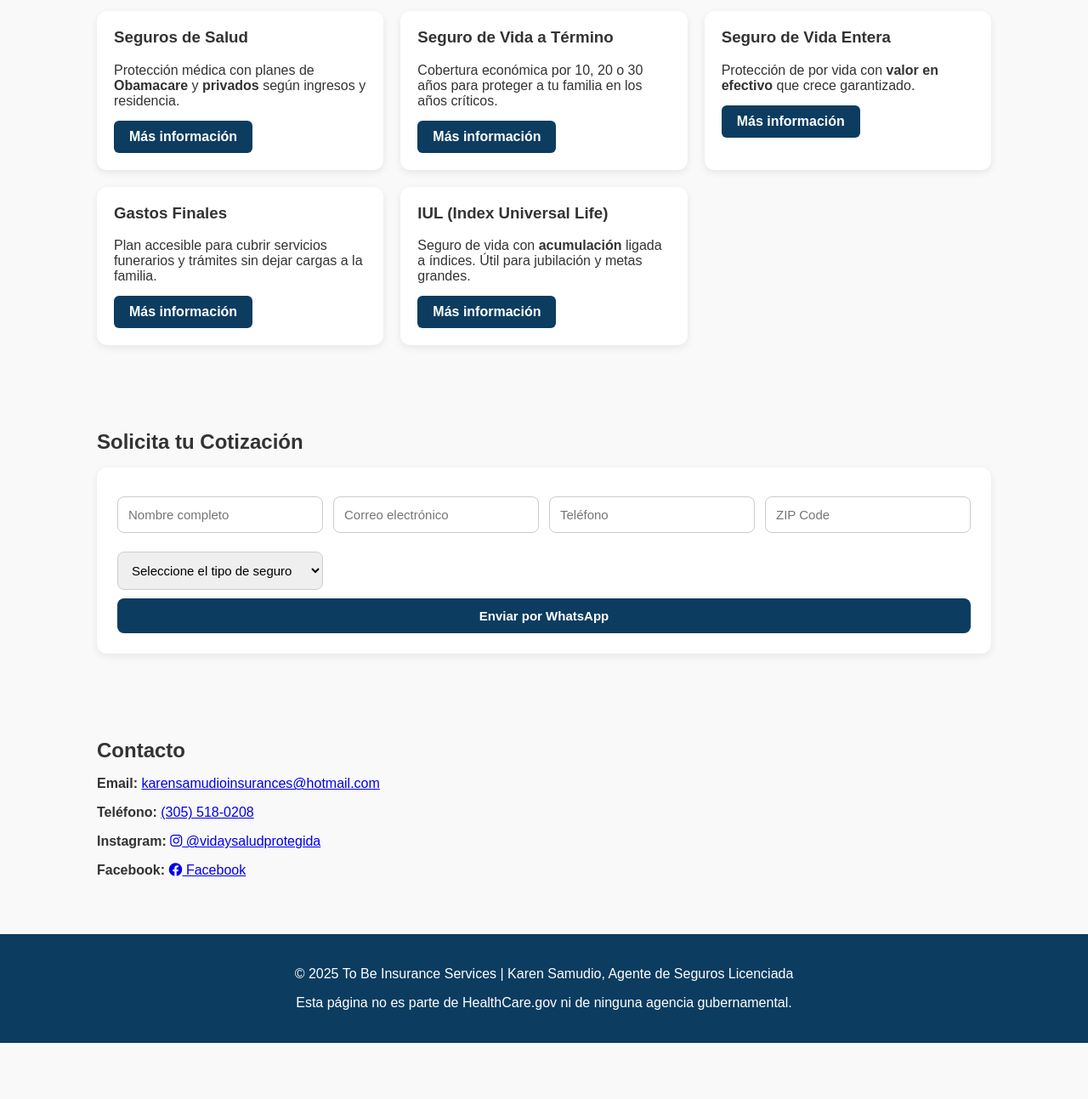
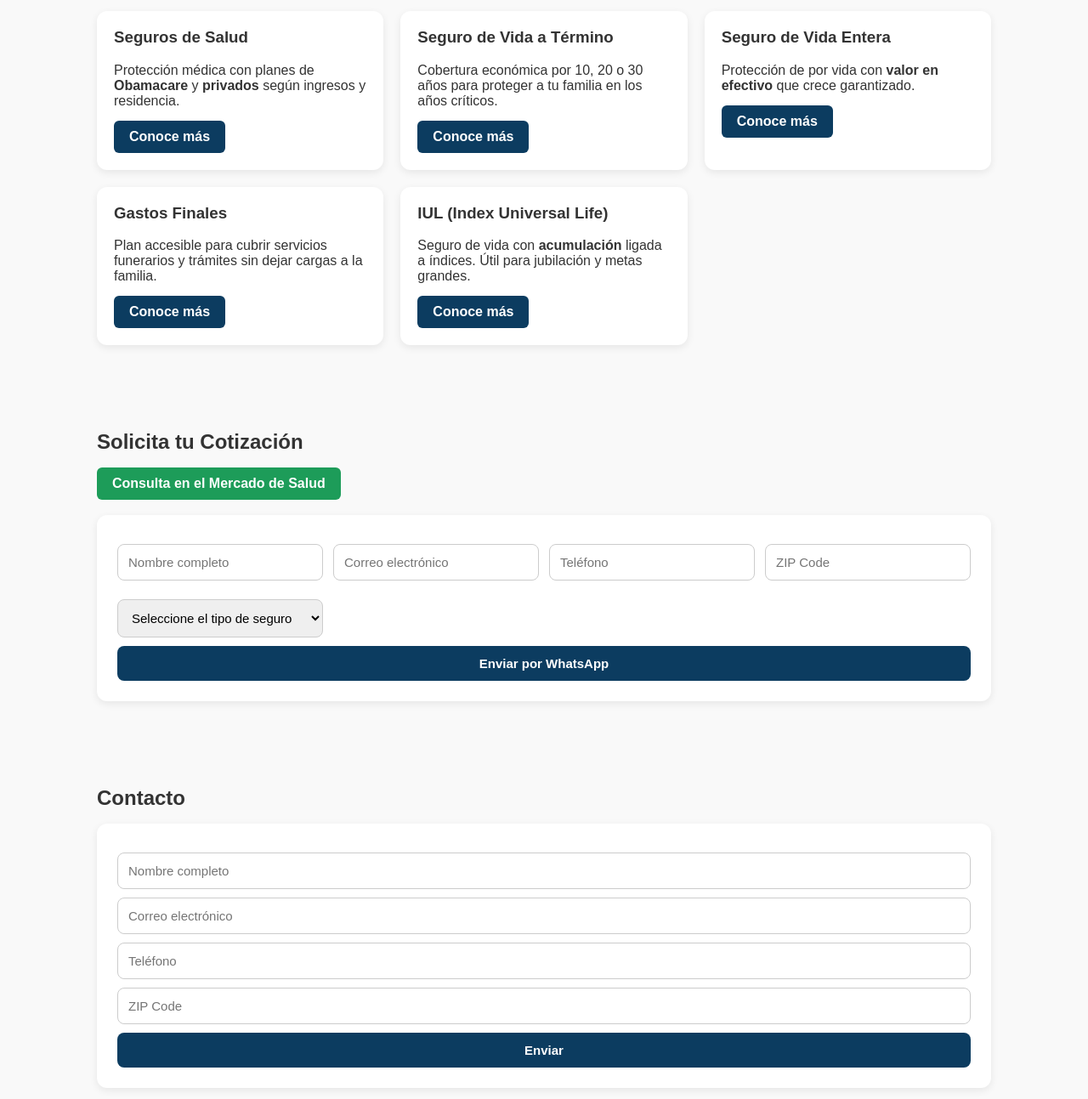
Before and after one commit to karensamudio-lab/tobeinsurance, a plain HTML site: page index.html in a window 1280 px wide. Shown: the part 926-2219 px from the top of the page at 85% size. Before the commit the page ends 2153 px from the top, so only its background shows below. Drawn offline with Linux system fonts and the light colour scheme.

Commit message:
Update index.html

```diff
--- a/index.html
+++ b/index.html
@@ -5,9 +5,7 @@
   <meta name="viewport" content="width=device-width, initial-scale=1" />
   <meta name="description" content="To Be Insurance Services - Seguros de salud, vida, gastos finales e IUL en Estados Unidos. Cotiza gratis con Karen Samudio, agente de seguros licenciada." />
   <title>To Be Insurance Services | Seguros en Estados Unidos</title>
-  <!-- Íconos -->
   <link rel="stylesheet" href="https://cdnjs.cloudflare.com/ajax/libs/font-awesome/6.4.0/css/all.min.css">
-
   <style>
     :root{
       --brand:#0c3c60;
@@ -23,7 +21,6 @@
     header img{height:60px}
     nav a{color:#fff; text-decoration:none; font-weight:bold; margin:0 10px}
     nav a:hover{text-decoration:underline}
-
     .hero{background:var(--brand); color:#fff; text-align:center; padding:80px 20px}
     .hero h1{font-size:2.2rem; margin:0 0 10px}
     .hero p{margin:0 0 18px}
@@ -31,40 +28,30 @@
     .btn:hover{background:var(--brand-2)}
     .btn.secondary{background:#fff; color:var(--brand)}
     .btn.secondary:hover{background:#e9eef3; color:var(--brand)}
-
+    .btn.market{background:#1d9c59; color:#fff;}
     section{max-width:1100px; margin:0 auto; padding:50px 24px}
     h2{margin:0 0 16px}
-
-    /* Sobre mí */
     #about{display:flex; align-items:center; gap:28px; flex-wrap:wrap}
     #about img{max-width:260px; width:100%; border-radius:14px; box-shadow:0 4px 12px rgba(0,0,0,.15)}
-
-    /* Tarjetas de servicios */
     .services{display:grid; grid-template-columns:repeat(auto-fit, minmax(280px, 1fr)); gap:20px}
     .service{background:var(--card); border-radius:12px; padding:20px; box-shadow:0 3px 10px rgba(0,0,0,.08)}
     .service h3{margin-top:0}
     .service .summary{margin:8px 0 14px}
     .service-details{display:none; margin-top:14px; background:var(--muted); border-radius:10px; padding:14px}
-
-    /* Formulario */
     form{background:var(--card); border-radius:12px; padding:24px; box-shadow:0 3px 10px rgba(0,0,0,.08)}
     form .row{display:grid; grid-template-columns:repeat(auto-fit, minmax(220px, 1fr)); gap:12px}
     input, select, button{width:100%; padding:12px; margin-top:10px; border-radius:8px; border:1px solid #ccc; font-size:15px}
     button{background:var(--brand); color:#fff; border:none; font-weight:bold; cursor:pointer}
     button:hover{background:var(--brand-2)}
-
+    .btn.market:hover{background:#176e40;}
     footer{background:var(--brand); color:#fff; text-align:center; padding:22px}
     footer a{color:#fff; text-decoration:underline}
-
-    /* WhatsApp flotante */
     .whatsapp-float{position:fixed; right:18px; bottom:18px; width:60px; height:60px; background:#25d366; border-radius:50%; display:flex; align-items:center; justify-content:center; box-shadow:0 6px 18px rgba(0,0,0,.25); z-index:100}
     .whatsapp-float img{width:34px; height:34px}
     .whatsapp-float:hover{filter:brightness(.95)}
   </style>
 </head>
-
 <body>
-  <!-- Header -->
   <header>
     <img src="logo.PNG" alt="To Be Insurance Services" />
     <nav>
@@ -74,15 +61,11 @@
       <a href="#contact">Contacto</a>
     </nav>
   </header>
-
-  <!-- Hero -->
   <section class="hero">
     <h1>Protege tu futuro con To Be Insurance Services</h1>
     <p>Seguros de salud, vida, gastos finales e IUL en todo Estados Unidos</p>
     <a class="btn secondary" href="#form">Cotiza Gratis</a>
   </section>
-
-  <!-- Sobre mí -->
   <section id="about">
     <img src="foto-karen.JPG" alt="Karen Samudio - Agente de Seguros" />
     <div>
@@ -91,17 +74,13 @@
       <p><strong>Contacto directo:</strong> <a href="mailto:karensamudioinsurances@hotmail.com">karensamudioinsurances@hotmail.com</a> · <a href="tel:+13055180208">(305) 518-0208</a></p>
     </div>
   </section>
-
-  <!-- Servicios -->
   <section id="services">
     <h2>Productos y Servicios</h2>
     <div class="services">
-
-      <!-- Salud -->
       <div class="service">
         <h3>Seguros de Salud</h3>
         <p class="summary">Protección médica con planes de <strong>Obamacare</strong> y <strong>privados</strong> según ingresos y residencia.</p>
-        <a href="javascript:void(0)" class="btn" onclick="toggleDetails('salud')">Más información</a>
+        <a href="javascript:void(0)" class="btn" onclick="toggleDetails('salud')">Conoce más</a>
         <div id="salud" class="service-details">
           <p><strong>¿Qué cubre?</strong> Consultas, hospitalización, urgencias, laboratorio, medicamentos y más (según plan). Con subsidios federales (ACA) puedes reducir la prima mensual.</p>
           <p><strong>Ideal para:</strong> Familias, independientes (1099), emprendedores y nuevos residentes.</p>
@@ -109,12 +88,10 @@
           <a class="btn" target="_blank" href="https://wa.me/13055180208?text=Hola%20Karen,%20quiero%20más%20información%20sobre%20Seguros%20de%20Salud">Quiero este seguro</a>
         </div>
       </div>
-
-      <!-- Vida a Término -->
       <div class="service">
         <h3>Seguro de Vida a Término</h3>
         <p class="summary">Cobertura económica por 10, 20 o 30 años para proteger a tu familia en los años críticos.</p>
-        <a href="javascript:void(0)" class="btn" onclick="toggleDetails('termino')">Más información</a>
+        <a href="javascript:void(0)" class="btn" onclick="toggleDetails('termino')">Conoce más</a>
         <div id="termino" class="service-details">
           <p><strong>¿Para qué sirve?</strong> Sustituir ingresos, cubrir hipoteca, educación de hijos y deudas si faltarás.</p>
           <p><strong>Ventajas:</strong> Prima baja por alta cobertura. Opciones con convertibilidad a vida permanente.</p>
@@ -122,49 +99,45 @@
           <a class="btn" target="_blank" href="https://wa.me/13055180208?text=Hola%20Karen,%20quiero%20más%20información%20sobre%20Seguro%20de%20Vida%20a%20Término">Quiero este seguro</a>
         </div>
       </div>
-
-      <!-- Vida Entera -->
       <div class="service">
         <h3>Seguro de Vida Entera</h3>
         <p class="summary">Protección de por vida con <strong>valor en efectivo</strong> que crece garantizado.</p>
-        <a href="javascript:void(0)" class="btn" onclick="toggleDetails('entera')">Más información</a>
+        <a href="javascript:void(0)" class="btn" onclick="toggleDetails('entera')">Conoce más</a>
         <div id="entera" class="service-details">
           <p><strong>¿Qué lo hace único?</strong> La póliza nunca vence mientras pagues. Genera ahorro (cash value) que puedes usar en vida como préstamo.</p>
           <p><strong>Ideal para:</strong> Planificación de herencia, estrategias a largo plazo y estabilidad de primas.</p>
           <a class="btn" target="_blank" href="https://wa.me/13055180208?text=Hola%20Karen,%20quiero%20más%20información%20sobre%20Seguro%20de%20Vida%20Entera">Quiero este seguro</a>
         </div>
       </div>
-
-      <!-- Gastos Finales -->
       <div class="service">
         <h3>Gastos Finales</h3>
         <p class="summary">Plan accesible para cubrir servicios funerarios y trámites sin dejar cargas a la familia.</p>
-        <a href="javascript:void(0)" class="btn" onclick="toggleDetails('gastos')">Más información</a>
+        <a href="javascript:void(0)" class="btn" onclick="toggleDetails('gastos')">Conoce más</a>
         <div id="gastos" class="service-details">
           <p><strong>¿Qué cubre?</strong> Funeral/cremación, deudas médicas y costos finales. Requisitos médicos simples; emisión rápida.</p>
           <p><strong>Ideal para:</strong> Mayores de 50, personas con condiciones controladas que buscan tranquilidad inmediata.</p>
           <a class="btn" target="_blank" href="https://wa.me/13055180208?text=Hola%20Karen,%20quiero%20más%20información%20sobre%20Seguro%20de%20Gastos%20Finales">Quiero este seguro</a>
         </div>
       </div>
-
-      <!-- IUL -->
       <div class="service">
         <h3>IUL (Index Universal Life)</h3>
         <p class="summary">Seguro de vida con <strong>acumulación</strong> ligada a índices. Útil para jubilación y metas grandes.</p>
-        <a href="javascript:void(0)" class="btn" onclick="toggleDetails('iul')">Más información</a>
+        <a href="javascript:void(0)" class="btn" onclick="toggleDetails('iul')">Conoce más</a>
         <div id="iul" class="service-details">
           <p><strong>¿Cómo funciona?</strong> El cash value crece según un índice (p.ej., S&P 500) con <em>cap/floor</em>. Retiros potencialmente libres de impuestos mediante préstamos de póliza.</p>
           <p><strong>Ideal para:</strong> Personas que desean protección + estrategia de ahorro fiscalmente eficiente.</p>
           <a class="btn" target="_blank" href="https://wa.me/13055180208?text=Hola%20Karen,%20quiero%20más%20información%20sobre%20IUL">Quiero este seguro</a>
         </div>
       </div>
-
     </div>
   </section>
 
-  <!-- Formulario -->
+  <!-- BOTÓN MERCADO DE SALUD -->
   <section id="form">
     <h2>Solicita tu Cotización</h2>
+    <a class="btn market" target="_blank" href="https://www.healthsherpa.com/?_agent_id=karen-samudio&ljs=es-MX" style="margin-bottom:18px;display:inline-block;">
+      Consulta en el Mercado de Salud
+    </a>
     <form onsubmit="return sendWhatsApp(event)">
       <div class="row">
         <input type="text" name="nombre" placeholder="Nombre completo" required />
@@ -184,34 +157,30 @@
     </form>
   </section>
 
-  <!-- Contacto -->
   <section id="contact">
     <h2>Contacto</h2>
-    <p><strong>Email:</strong> <a href="mailto:karensamudioinsurances@hotmail.com">karensamudioinsurances@hotmail.com</a></p>
-    <p><strong>Teléfono:</strong> <a href="tel:+13055180208">(305) 518-0208</a></p>
+    <form id="contact-form">
+      <input type="text" name="nombre" placeholder="Nombre completo" required>
+      <input type="email" name="correo" placeholder="Correo electrónico" required>
+      <input type="tel" name="telefono" placeholder="Teléfono" required>
+      <input type="text" name="zip" placeholder="ZIP Code" required>
+      <button type="submit">Enviar</button>
+    </form>
     <p><strong>Instagram:</strong> <a href="https://www.instagram.com/vidaysaludprotegida" target="_blank"><i class="fab fa-instagram"></i> @vidaysaludprotegida</a></p>
     <p><strong>Facebook:</strong> <a href="https://www.facebook.com/share/1CRsbNxeKp/?mibextid=wwXIfr" target="_blank"><i class="fab fa-facebook"></i> Facebook</a></p>
   </section>
-
-  <!-- Footer -->
   <footer>
     <p>© 2025 To Be Insurance Services | Karen Samudio, Agente de Seguros Licenciada</p>
     <p>Esta página no es parte de HealthCare.gov ni de ninguna agencia gubernamental.</p>
   </footer>
-
-  <!-- Botón flotante WhatsApp -->
   <a class="whatsapp-float" target="_blank" href="https://wa.me/13055180208?text=Hola%20Karen,%20quiero%20más%20información%20sobre%20seguros">
     <img src="https://upload.wikimedia.org/wikipedia/commons/6/6b/WhatsApp.svg" alt="WhatsApp" />
   </a>
-
   <script>
-    // Mostrar/ocultar detalles de cada producto
     function toggleDetails(id){
       var el = document.getElementById(id);
       el.style.display = (el.style.display === "block") ? "none" : "block";
     }
-
-    // Construir mensaje y abrir WhatsApp con los datos del formulario
     function sendWhatsApp(e){
       e.preventDefault();
       const f = e.target;
@@ -220,14 +189,12 @@
       const telefono = f.telefono.value.trim();
       const zip = f.zip.value.trim();
       const seguro = f.seguro.value;
-
       const mensaje = `Hola Karen, quiero una cotización.%0A` +
                       `Nombre: ${encodeURIComponent(nombre)}%0A` +
                       `Correo: ${encodeURIComponent(correo)}%0A` +
                       `Teléfono: ${encodeURIComponent(telefono)}%0A` +
                       `ZIP: ${encodeURIComponent(zip)}%0A` +
                       `Interés: ${encodeURIComponent(seguro)}`;
-
       const url = `https://wa.me/13055180208?text=${mensaje}`;
       window.open(url, '_blank');
       return false;
```
